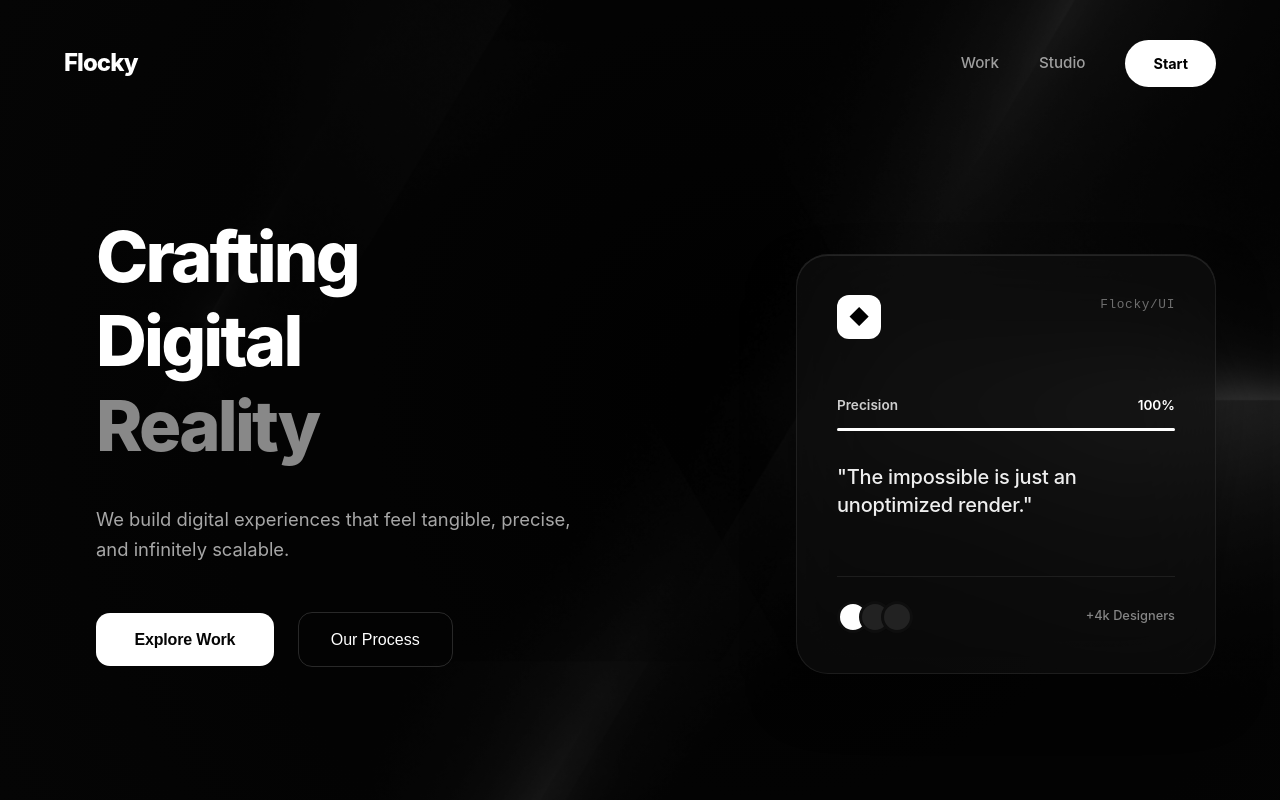
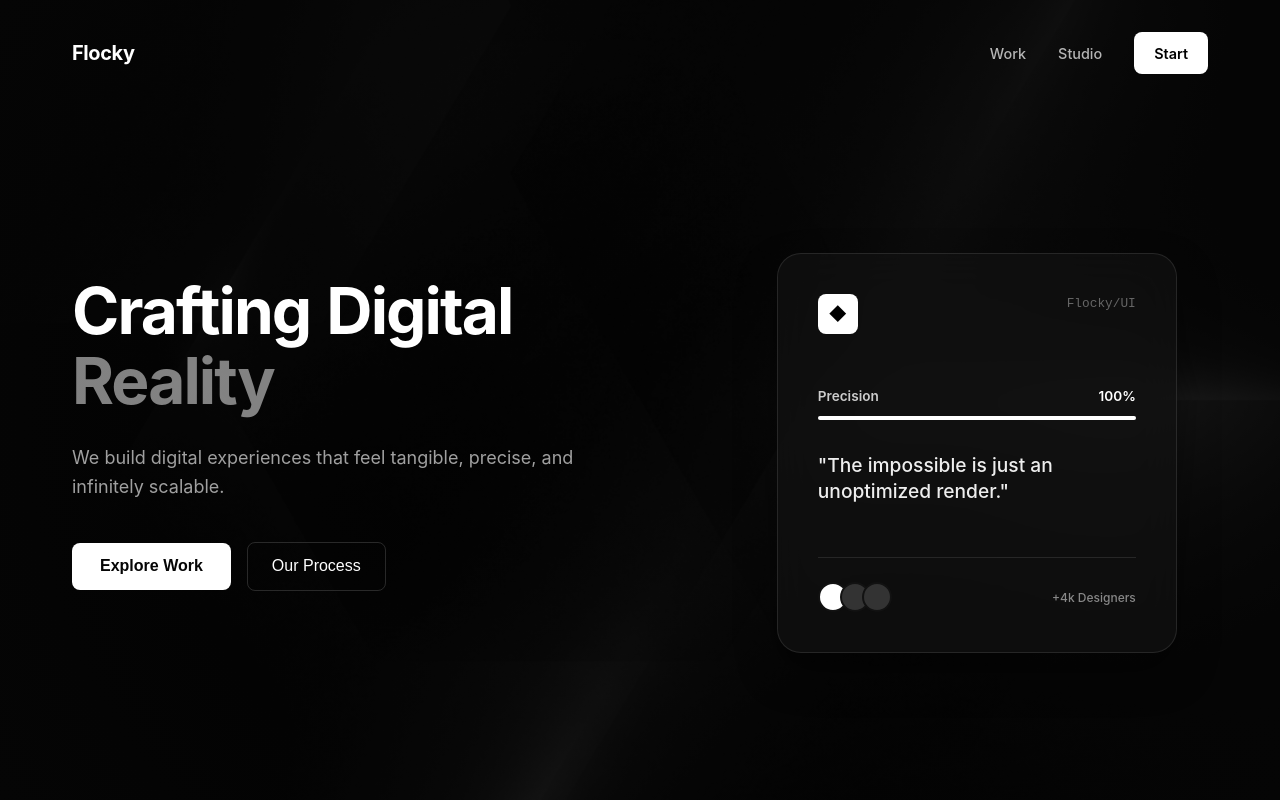
Before and after one commit to Leonxlnx/herosections, a Next.js app: page /hero-02 in a window 1280 px wide. Built offline with nearby package versions, Linux system fonts and the light colour scheme.

Commit message:
Tighten Hero02 layout - standard pro spacing and gap reduction

```diff
--- a/app/heroes/hero-02/Hero02.module.css
+++ b/app/heroes/hero-02/Hero02.module.css
@@ -15,18 +15,18 @@
     position: absolute;
     inset: 0;
     z-index: 0;
-    opacity: 0.6;
+    opacity: 0.5;
 }
 
 .bgImage {
     object-fit: cover;
-    filter: grayscale(100%) contrast(1.2) brightness(0.6);
+    filter: grayscale(100%) contrast(1.1) brightness(0.6);
 }
 
 .vignette {
     position: absolute;
     inset: 0;
-    background: radial-gradient(circle at 60% 50%, transparent 10%, #050505 100%);
+    background: radial-gradient(circle at 50% 50%, transparent 10%, #050505 100%);
     pointer-events: none;
 }
 
@@ -39,29 +39,32 @@
     display: flex;
     justify-content: space-between;
     align-items: center;
-    padding: 2.5rem 0;
-    width: 90%;
-    max-width: 1400px;
+    padding: 2rem 0;
+    width: 100%;
+    max-width: 1200px;
+    /* Tighter standard width */
     margin: 0 auto;
+    padding-left: 2rem;
+    padding-right: 2rem;
 }
 
 .brand {
-    font-size: 1.5rem;
-    font-weight: 800;
-    letter-spacing: -0.04em;
+    font-size: 1.25rem;
+    font-weight: 700;
+    letter-spacing: -0.02em;
     color: #fff;
 }
 
 .navRight {
     display: flex;
     align-items: center;
-    gap: 2.5rem;
+    gap: 2rem;
 }
 
 .navRight a {
-    font-size: 0.95rem;
+    font-size: 0.9rem;
     font-weight: 500;
-    color: rgba(255, 255, 255, 0.6);
+    color: rgba(255, 255, 255, 0.7);
     text-decoration: none;
     transition: color 0.2s ease;
 }
@@ -71,33 +74,36 @@
 }
 
 .navCta {
-    padding: 0.75rem 1.75rem;
+    padding: 0.6rem 1.25rem;
     background: #fff;
     color: #000 !important;
-    border-radius: 100px;
-    font-weight: 650 !important;
+    border-radius: 8px;
+    /* More standard/pro curvature */
+    font-weight: 600 !important;
     font-size: 0.9rem !important;
-    transition: transform 0.2s cubic-bezier(0.2, 0.8, 0.2, 1);
+    transition: opacity 0.2s ease;
 }
 
 .navCta:hover {
-    transform: scale(1.04);
+    opacity: 0.9;
 }
 
 /* ═══════════════════════════════════════════════════════════════════════════
-   GRID LAYOUT
+   GRID LAYOUT - COMPACT & PRO
    ═══════════════════════════════════════════════════════════════════════════ */
 .grid {
     flex: 1;
     display: grid;
-    grid-template-columns: 1fr 1fr;
-    width: 90%;
-    max-width: 1400px;
-    /* Tighter container to fix 'too far left' */
+    grid-template-columns: 1.15fr 0.85fr;
+    /* Text gets slightly more space */
+    width: 100%;
+    max-width: 1200px;
+    /* Standard 'Pro' container */
     margin: 0 auto;
     align-items: center;
-    gap: 2rem;
-    /* Reduced gap */
+    gap: 3rem;
+    /* Tighter gap */
+    padding: 0 2rem;
     position: relative;
     z-index: 10;
     height: 100%;
@@ -110,74 +116,70 @@
     justify-content: center;
     align-items: flex-start;
     padding-bottom: 5vh;
-    padding-left: 2rem;
-    /* Push in slightly */
 }
 
 .title {
-    font-size: clamp(3.5rem, 5.5vw, 5.5rem);
-    font-weight: 800;
-    line-height: 1.05;
-    letter-spacing: -0.04em;
-    margin-bottom: 2rem;
+    font-size: clamp(3rem, 5vw, 4.5rem);
+    /* More restrained pro size */
+    font-weight: 750;
+    line-height: 1.1;
+    letter-spacing: -0.03em;
+    margin-bottom: 1.75rem;
     color: #fff;
 }
 
 .lineMask {
-    display: block;
-    overflow: hidden;
-    padding-bottom: 0.15em;
+    display: inline-block;
+    /* Natural flow */
+    margin-right: 0.25em;
 }
 
 .lineMask span {
-    display: block;
-    transform-origin: bottom left;
+    display: inline-block;
 }
 
 .highlight {
-    color: #888;
+    color: rgba(255, 255, 255, 0.5);
 }
 
 .description {
-    font-size: 1.15rem;
+    font-size: 1.125rem;
     line-height: 1.6;
-    color: rgba(255, 255, 255, 0.65);
-    max-width: 480px;
-    margin-bottom: 3rem;
+    color: #a0a0a0;
+    max-width: 540px;
+    margin-bottom: 2.5rem;
     font-weight: 400;
 }
 
 .actions {
     display: flex;
     align-items: center;
-    gap: 1.5rem;
+    gap: 1rem;
 }
 
 .primaryBtn {
-    padding: 1.1rem 2.4rem;
+    padding: 0.9rem 1.75rem;
     background: #fff;
     color: #050505;
     border: none;
-    border-radius: 14px;
+    border-radius: 8px;
     font-size: 1rem;
-    font-weight: 700;
+    font-weight: 600;
     cursor: pointer;
-    letter-spacing: -0.01em;
-    transition: all 0.2s cubic-bezier(0.2, 0.8, 0.2, 1);
+    transition: all 0.2s ease;
 }
 
 .primaryBtn:hover {
-    background: #f0f0f0;
-    transform: translateY(-2px);
-    box-shadow: 0 10px 20px rgba(0, 0, 0, 0.2);
+    background: #e5e5e5;
+    transform: translateY(-1px);
 }
 
 .secondaryBtn {
-    padding: 1.1rem 2rem;
+    padding: 0.9rem 1.5rem;
     background: transparent;
     color: #fff;
     border: 1px solid rgba(255, 255, 255, 0.15);
-    border-radius: 14px;
+    border-radius: 8px;
     font-size: 1rem;
     font-weight: 500;
     cursor: pointer;
@@ -192,28 +194,24 @@
 /* Right Visual */
 .visualCol {
     display: flex;
-    justify-content: flex-end;
-    /* Align right */
+    justify-content: center;
+    /* Centered in its column */
     align-items: center;
-    position: relative;
-    /* Remove excessive padding that pushes it off */
+    height: 100%;
 }
 
 .glassCard {
     width: 100%;
-    max-width: 420px;
+    max-width: 400px;
+    /* Keep it tight */
     aspect-ratio: 1;
-    /* More compact */
     padding: 2.5rem;
-    background: rgba(15, 15, 15, 0.6);
-    /* Darker for better contrast */
-    backdrop-filter: blur(40px);
-    -webkit-backdrop-filter: blur(40px);
-    border: 1px solid rgba(255, 255, 255, 0.08);
-    border-radius: 32px;
-    box-shadow:
-        0 25px 60px -15px rgba(0, 0, 0, 0.5),
-        inset 0 1px 0 rgba(255, 255, 255, 0.1);
+    background: rgba(18, 18, 18, 0.7);
+    backdrop-filter: blur(20px);
+    -webkit-backdrop-filter: blur(20px);
+    border: 1px solid rgba(255, 255, 255, 0.1);
+    border-radius: 24px;
+    box-shadow: 0 20px 40px rgba(0, 0, 0, 0.4);
     display: flex;
     flex-direction: column;
     justify-content: space-between;
@@ -226,22 +224,20 @@
 }
 
 .cardIcon {
-    width: 44px;
-    height: 44px;
+    width: 40px;
+    height: 40px;
     display: grid;
     place-items: center;
     background: #fff;
     color: #000;
-    border-radius: 12px;
-    font-size: 1.25rem;
-    font-weight: bold;
+    border-radius: 8px;
+    font-size: 1.1rem;
 }
 
 .cardLabel {
     font-family: monospace;
     font-size: 0.8rem;
-    color: rgba(255, 255, 255, 0.4);
-    letter-spacing: 0.05em;
+    color: #666;
 }
 
 .cardBody {
@@ -253,10 +249,10 @@
 .statRow {
     display: flex;
     justify-content: space-between;
-    margin-bottom: 0.75rem;
+    margin-bottom: 0.5rem;
     font-size: 0.85rem;
     font-weight: 600;
-    color: rgba(255, 255, 255, 0.8);
+    color: #ccc;
 }
 
 .statVal {
@@ -264,10 +260,10 @@
 }
 
 .statBar {
-    height: 3px;
+    height: 4px;
     width: 100%;
     background: rgba(255, 255, 255, 0.1);
-    border-radius: 10px;
+    border-radius: 2px;
     overflow: hidden;
     margin-bottom: 2rem;
 }
@@ -291,10 +287,9 @@
 }
 
 .cardMessage {
-    font-size: 1.25rem;
+    font-size: 1.2rem;
     font-weight: 500;
     line-height: 1.4;
-    letter-spacing: -0.01em;
     color: #eee;
 }
 
@@ -303,7 +298,7 @@
     justify-content: space-between;
     align-items: center;
     padding-top: 1.5rem;
-    border-top: 1px solid rgba(255, 255, 255, 0.08);
+    border-top: 1px solid rgba(255, 255, 255, 0.1);
 }
 
 .avatarGroup {
@@ -311,12 +306,12 @@
 }
 
 .avatar {
-    width: 32px;
-    height: 32px;
+    width: 30px;
+    height: 30px;
     border-radius: 50%;
-    background: #222;
-    border: 3px solid #0e0e0e;
-    margin-left: -10px;
+    background: #333;
+    border: 2px solid #121212;
+    margin-left: -8px;
 }
 
 .avatar:first-child {
@@ -325,9 +320,9 @@
 }
 
 .footerText {
-    font-size: 0.8rem;
+    font-size: 0.75rem;
     font-weight: 500;
-    color: rgba(255, 255, 255, 0.5);
+    color: #888;
 }
 
 /* ═══════════════════════════════════════════════════════════════════════════
@@ -336,13 +331,13 @@
 @media (max-width: 1024px) {
     .grid {
         grid-template-columns: 1fr;
-        gap: 4rem;
-        padding: 0 5vw 4rem;
-        max-width: 100%;
+        gap: 3rem;
+        padding-bottom: 4rem;
+        max-width: 600px;
+        /* readable reading width on mobile */
     }
 
     .contentCol {
-        padding-left: 0;
         align-items: center;
         text-align: center;
     }
@@ -351,8 +346,12 @@
         justify-content: center;
     }
 
+    .title {
+        font-size: 3.5rem;
+    }
+
     .nav {
-        width: 90%;
+        justify-content: space-between;
     }
 
     .navRight {
```
